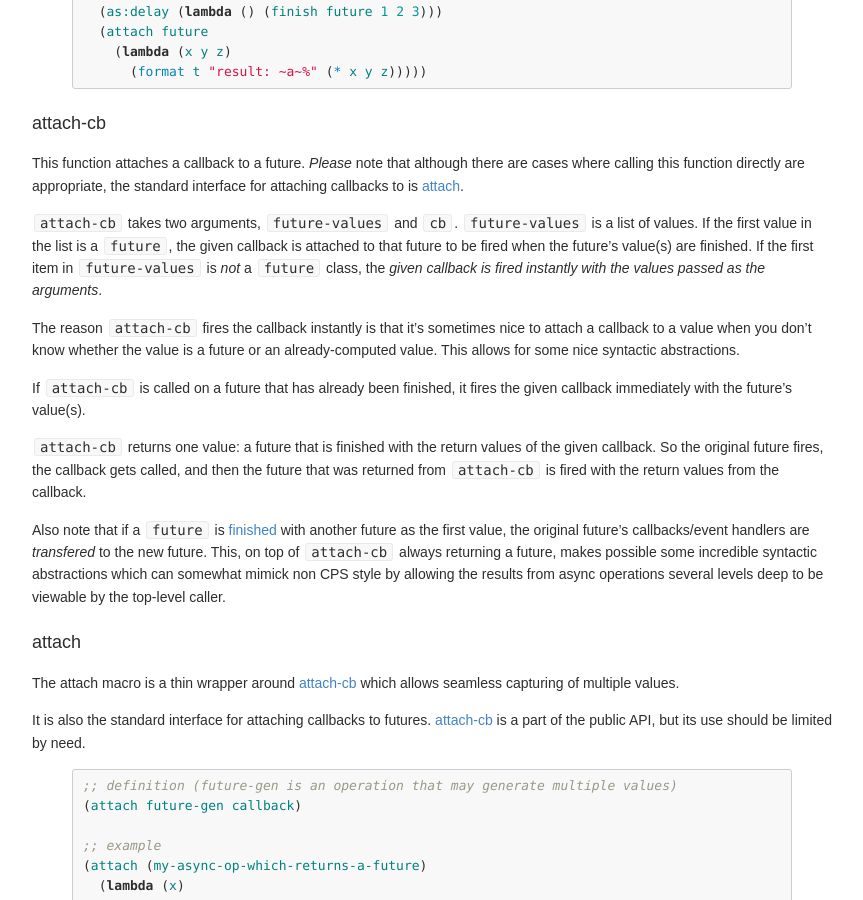
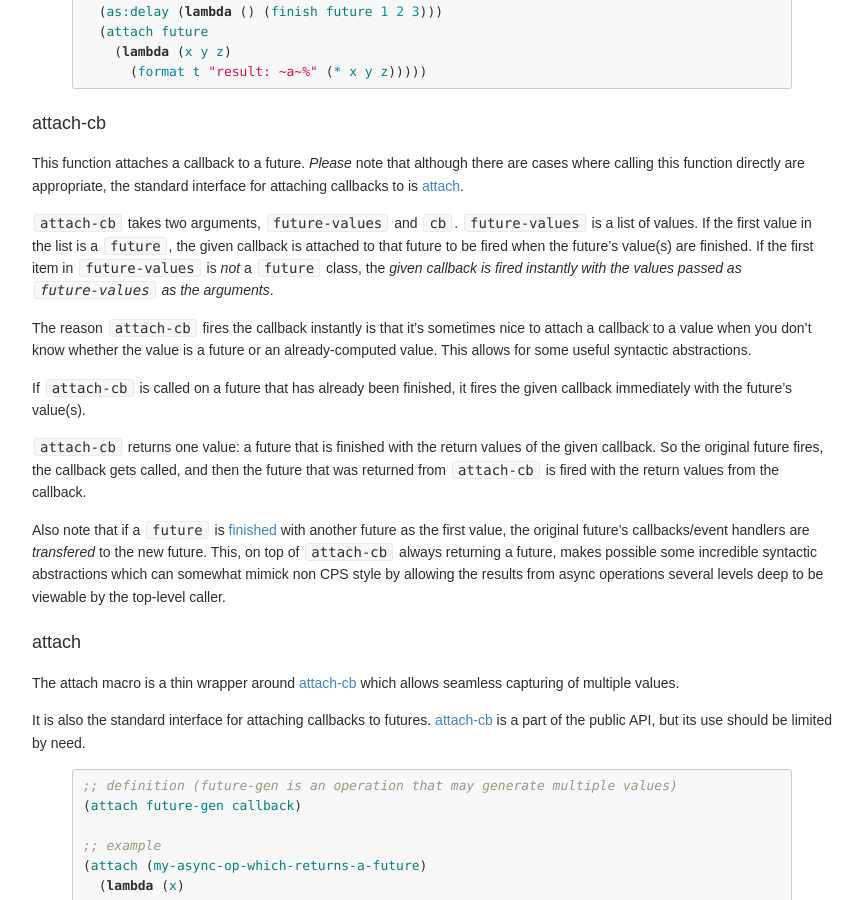
Before and after one commit to orthecreedence/cl-async, a Jekyll site: the page built from future.md, in a window 1280 px wide and 900 px high, scrolled down 3890 px. Shown: the whole window, without its empty margins (208-1071 px from the left). Built offline with Jekyll 4.4.1, drawn with Linux system fonts in a browser that asks for light colours; Markdown is read by kramdown in place of the engine named in the settings.

Commit message:
finishing tweaks on future page

```diff
--- a/future.md
+++ b/future.md
@@ -240,11 +240,12 @@ interface for attaching callbacks to is [attach](#attach).
 list of values. If the first value in the list is a `future`, the given callback
 is attached to that future to be fired when the future's value(s) are finished.
 If the first item in `future-values` is *not* a `future` class, the _given
-callback is fired instantly with the values passed as the arguments_.
+callback is fired instantly with the values passed as `future-values` as the
+arguments_.
 
 The reason `attach-cb` fires the callback instantly is that it's sometimes nice
 to attach a callback to a value when you don't know whether the value is a
-future or an already-computed value. This allows for some nice syntactic
+future or an already-computed value. This allows for some useful syntactic
 abstractions.
 
 If `attach-cb` is called on a future that has already been finished, it fires
```
